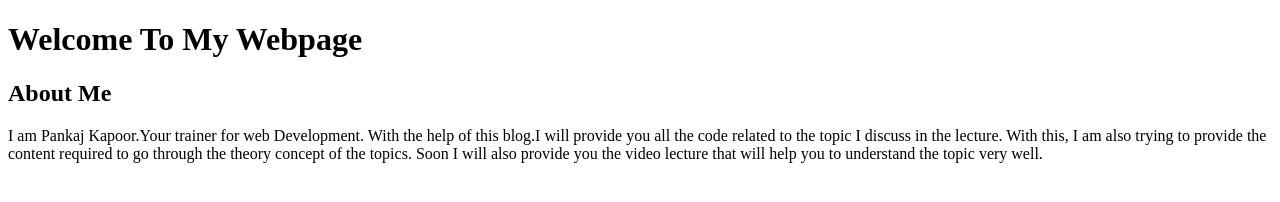
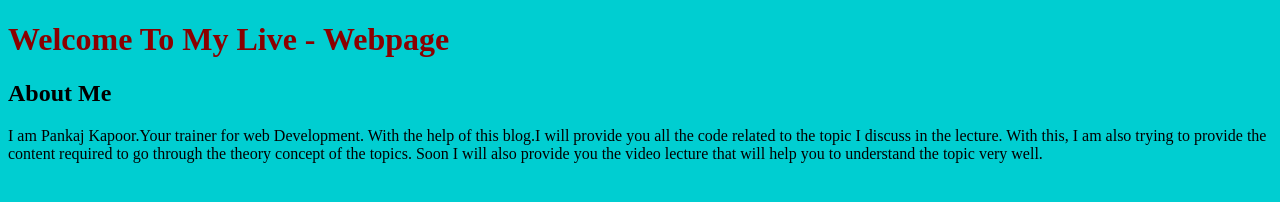
Before and after one commit to shivamkmr335/Full-Stack-1, a plain HTML site: page index.html in a window 1280 px wide. Drawn offline with Linux system fonts and the light colour scheme.

Commit message:
updated for 2nd assignment

```diff
--- a/index.html
+++ b/index.html
@@ -6,8 +6,8 @@
     <title>Document</title>
 
 </head>
-<body>
-    <h1>Welcome To My Webpage</h1>
+<body style="background-color:darkturquoise;">
+    <h1 style="color:darkred;">Welcome To My Live - Webpage</h1>
     <h2>About Me</h2>
     <p >I am Pankaj Kapoor.Your trainer for web Development. With the help of this blog.I will provide you all the code related to the
     topic I discuss in the lecture. With this, I am also trying to provide the content required to go through the theory concept of the
```
